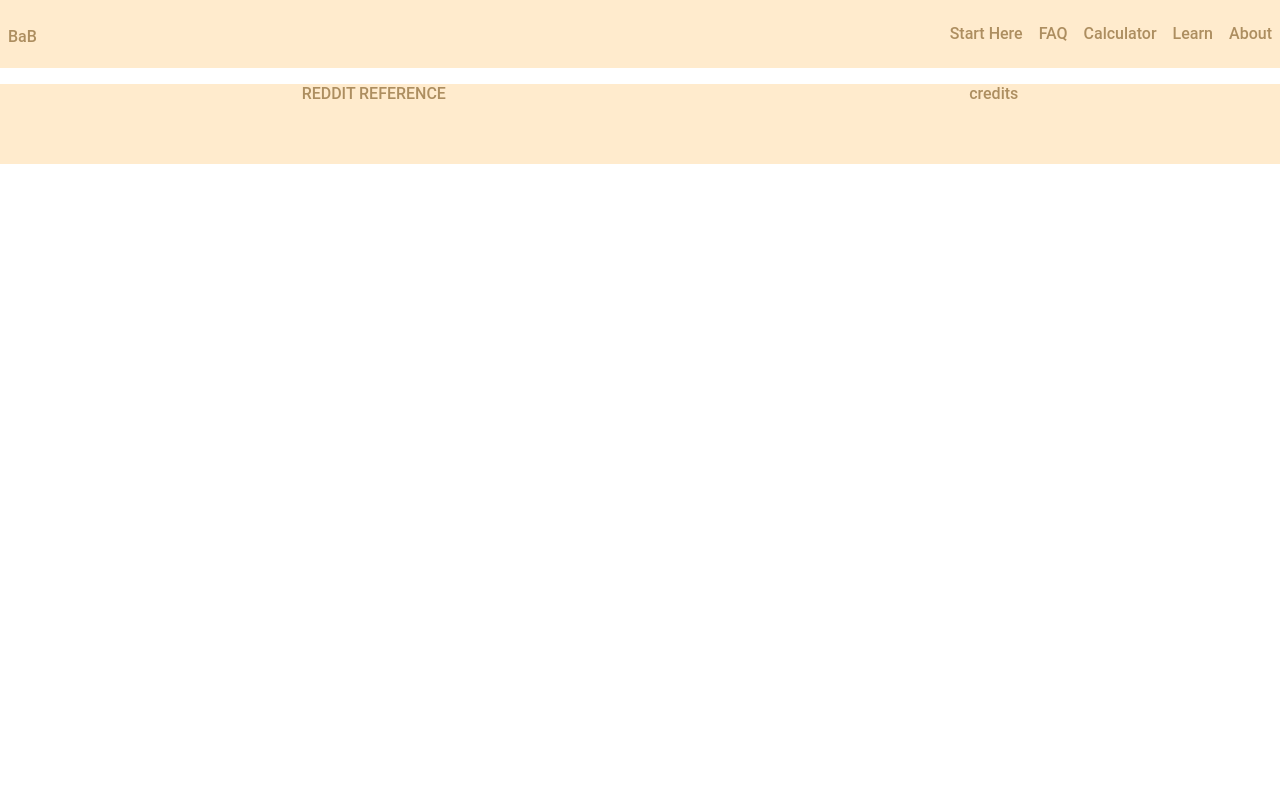
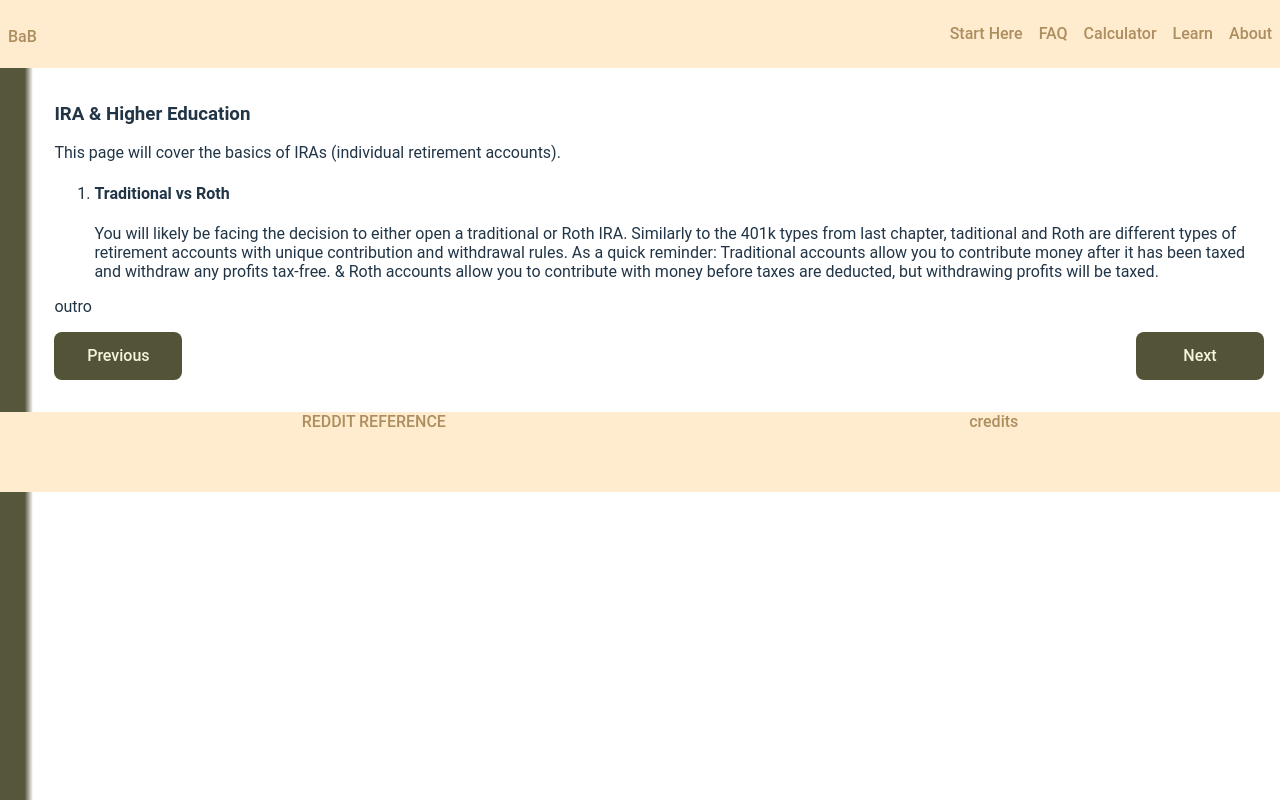
Before and after one commit to doanaminh/build-a-budget, a React (Vite) app in the folder client/: page /learn-ira in a window 1280 px wide. Built offline with nearby package versions, Linux system fonts and the light colour scheme; a web font is replaced by a local one.

Commit message:
added learn ira page

```diff
--- a/client/src/App.tsx
+++ b/client/src/App.tsx
@@ -18,6 +18,7 @@ import LearnSavingsEF from './pages/Learn-Savings-EF';
 import LearnEmployerIntro from './pages/Learn-Employer-Intro';
 import LearnDebt from './pages/Learn-Debt';
 import About from './pages/About';
+import LearnIra from './pages/Learn-Ira';
 
 export default function App() {
 
@@ -36,6 +37,7 @@ export default function App() {
             <Route path='/learn-savings-ef' element={<LearnSavingsEF />} />
             <Route path='/learn-employer-intro' element={<LearnEmployerIntro />} />
             <Route path='/learn-debt' element={<LearnDebt />} />
+            <Route path='/learn-ira' element={<LearnIra />} />
             <Route path='/about' element={<About />} />
           </Routes>
           <Footer />
--- /dev/null
+++ b/client/src/pages/Learn-Ira.tsx
@@ -0,0 +1,53 @@
+import Button from "../components/Button";
+import { useNavigate } from "react-router-dom";
+import Sidebar from "../components/Sidebar";
+
+export default function () {
+
+    const navigate = useNavigate();
+
+    return (
+        <>
+            <section className="Learn Page EmployerIntro">
+                <section className="sidebar">
+                    <Sidebar />
+                </section>
+                <section>
+                    <article>
+                        <h3>IRA & Higher Education</h3>
+                        <p>This page will cover the basics of IRAs (individual retirement accounts).</p>
+                        <article>
+                            <ol>
+                                <li>
+                                    <h4>Traditional vs Roth</h4>
+                                    <p>You will likely be facing the decision to either open a traditional or Roth IRA. Similarly to the 401k types from last chapter, taditional and Roth are different types of retirement accounts with unique contribution and withdrawal rules. As a quick reminder: Traditional accounts allow you to contribute money after it has been taxed and withdraw any profits tax-free. & Roth accounts allow you to contribute with money before taxes are deducted, but withdrawing profits will be taxed.</p>
+                                </li>
+                            </ol>
+                        </article>
+                        <p>outro</p>
+                    </article>
+                    <article className="buttons">
+                        <Button
+                            backgroundColor="#535337"
+                            color="beige"
+                            fontSize="1rem"
+                            height="3rem"
+                            width="8rem"
+                            onClick={() => navigate('/learn-debt')}
+                        >Previous</Button>
+                        <Button
+                            backgroundColor="#535337"
+                            color="beige"
+                            fontSize="1rem"
+                            height="3rem"
+                            width="8rem"
+                            onClick={() => navigate('/')}
+                        >Next</Button>
+                    </article>
+
+                </section>
+            </section>
+
+        </>
+    )
+}
```
